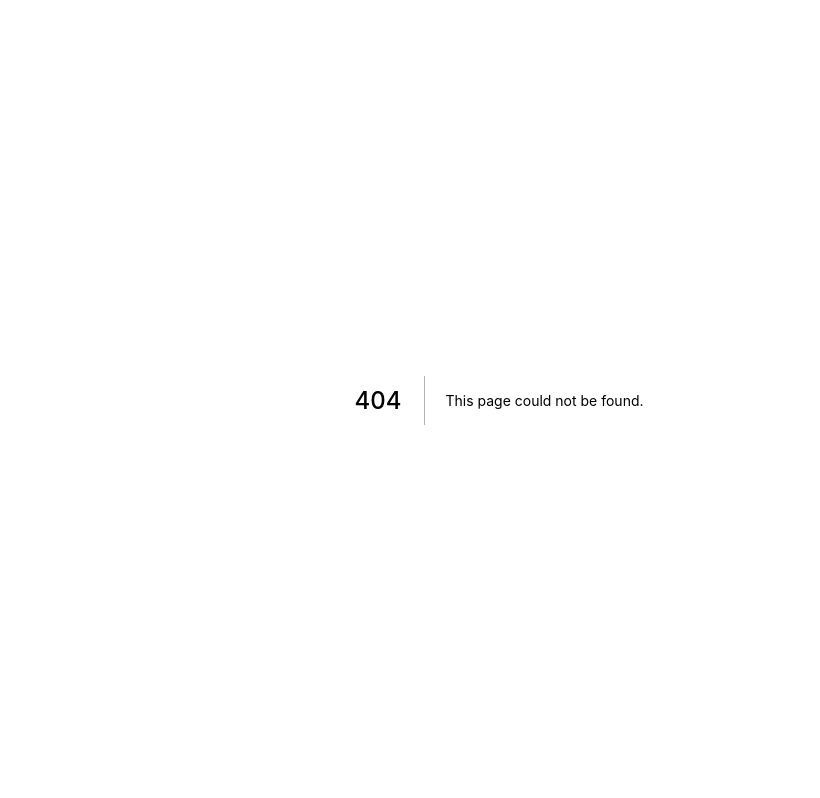
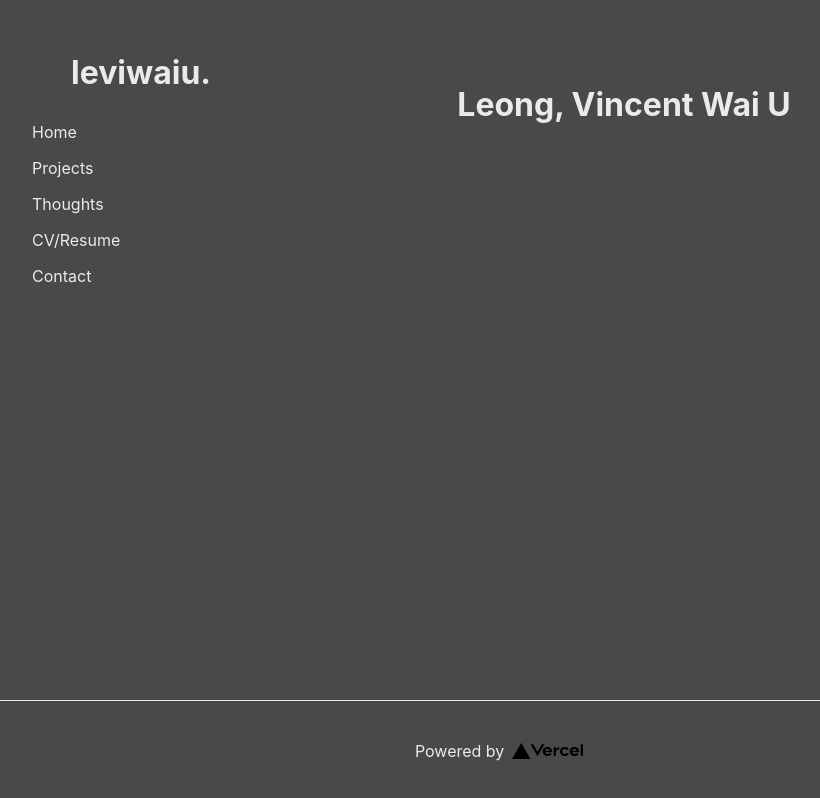
Before and after one commit to leviwaiu/personal-website, a Next.js app: page /cv in a window 1280 px wide. Before the commit this address had no page. Shown: the whole page, without its empty margins (141-961 px from the left). Built offline with nearby package versions, Linux system fonts and the light colour scheme.

Commit message:
Skeleton js files of Changes

```diff
--- /dev/null
+++ b/components/layout.js
@@ -0,0 +1,56 @@
+import Head from "next/head";
+import Link from "next/link";
+import styles from "../styles/Home.module.css"
+
+
+export const siteTitle = "Vincent Leong - leviwaiu"
+
+
+export default function Layout({children, currentSubPage, allSubPages}) {
+    return <div className={styles.container}>
+        <Head>
+            <link rel={"apple-touch-icon"} sizes={"180x180"} href={"/favicon/apple-touch-icon.png"} />
+            <link rel={"icon"} type={"image/png"} sizes={"32x32"} href={"/favicon/favicon-32x32.png"} />
+            <link rel={"manifest"} href={"/favicon/site.webmanifest"} />
+
+            <meta name={"description"} content={"Vincent Leong's Personal Website"} />
+            <meta property="og:image" content={'https://og-image.now.sh/${encodeURI(siteTitle0}/png?theme=' +
+            'light&md=0&fontsize=75px&images=https'} />
+            <meta name={"og:title"} content={siteTitle} />
+            <meta name={"twitter:card"} content={"summary_large_image"} />
+        </Head>
+        <main className={styles.main}>
+            <div className={styles.navigation}>
+                <h1>leviwaiu.</h1>
+                <Link href={'/'}><div className={styles.navItem}>
+                    <a>Home</a>
+                </div></Link>
+                <Link href={'/projects'}><div className={styles.navItem}>
+                    <a>Projects</a>
+                </div></Link>
+                <Link href={'/thoughts'}><div className={styles.navItem}>
+                    <a>Thoughts</a>
+                </div></Link>
+                <Link href={'/cv'}><div className={styles.navItem}>
+                    <a>CV/Resume</a>
+                </div></Link>
+                <Link href={'/contact'}><div className={styles.navItem}>
+                    <a>Contact</a>
+                </div></Link>
+            </div>
+            <div className={styles.content}>
+                {children}
+            </div>
+        </main>
+        <footer className={styles.footer}>
+            <a
+                href="https://vercel.com?utm_source=create-next-app&utm_medium=default-template&utm_campaign=create-next-app"
+                target="_blank"
+                rel="noopener noreferrer"
+            >
+                Powered by{' '}
+                <img src="/vercel.svg" alt="Vercel Logo" className={styles.logo} />
+            </a>
+        </footer>
+    </div>
+}
--- a/pages/api/hello.js
+++ /dev/null
@@ -1,6 +0,0 @@
-// Next.js API route support: https://nextjs.org/docs/api-routes/introduction
-
-export default (req, res) => {
-  res.statusCode = 200
-  res.json({ name: 'John Doe' })
-}
--- /dev/null
+++ b/pages/cv.js
@@ -0,0 +1,13 @@
+import Layout from "../components/layout";
+import Head from "next/head";
+
+export default function Cv(){
+    return (
+        <Layout>
+            <Head>
+                <title>Curriculum Vitae - leviwaiu</title>
+            </Head>
+            <h1>Leong, Vincent Wai U</h1>
+        </Layout>
+    )
+}
--- a/styles/Home.module.css
+++ b/styles/Home.module.css
@@ -8,12 +8,47 @@
 }
 
 .main {
-  padding: 5rem 0;
+  padding: 2rem 0;
   flex: 1;
+  display: flex;
+  flex-direction: row;
+  justify-content: center;
+  align-items: flex-start;
+}
+
+.navigation {
+  padding: 0 1rem 0 0;
+  flex: 0;
+  min-width: 250px;
+  display:flex;
+  flex-direction:column;
+  justify-content:flex-start;
+  align-items:center;
+}
+
+.navItem {
+  padding: 0.5rem;
+  width:100%;
+}
+
+.navItem:hover{
+  background-color:#a37774;
+  cursor:pointer;
+}
+
+.content {
+  padding: 2rem 0;
+  max-width: 700px;
+  min-width: 700px;
+  flex: 2;
   display: flex;
   flex-direction: column;
   justify-content: center;
   align-items: center;
+}
+
+.paragraphs {
+  font-size:1.25rem;
 }
 
 .footer {
--- a/styles/globals.css
+++ b/styles/globals.css
@@ -4,6 +4,8 @@ body {
   margin: 0;
   font-family: -apple-system, BlinkMacSystemFont, Segoe UI, Roboto, Oxygen,
     Ubuntu, Cantarell, Fira Sans, Droid Sans, Helvetica Neue, sans-serif;
+  background: #484a47;
+  color:#eaeaea;
 }
 
 a {
```
Also changed, not shown: lib/navbar.js (added, +14 -0 lines), pages/contact.js (added, +12 -0 lines), pages/index.js (+25 -52 lines), pages/projects.js (added, +12 -0 lines), pages/thoughts.js (added, +12 -0 lines).
